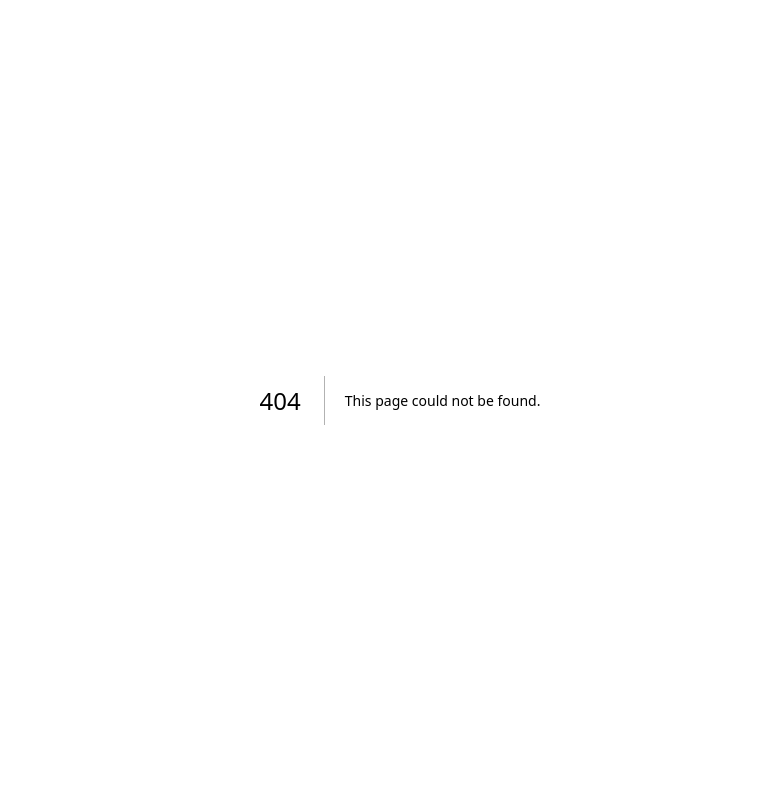
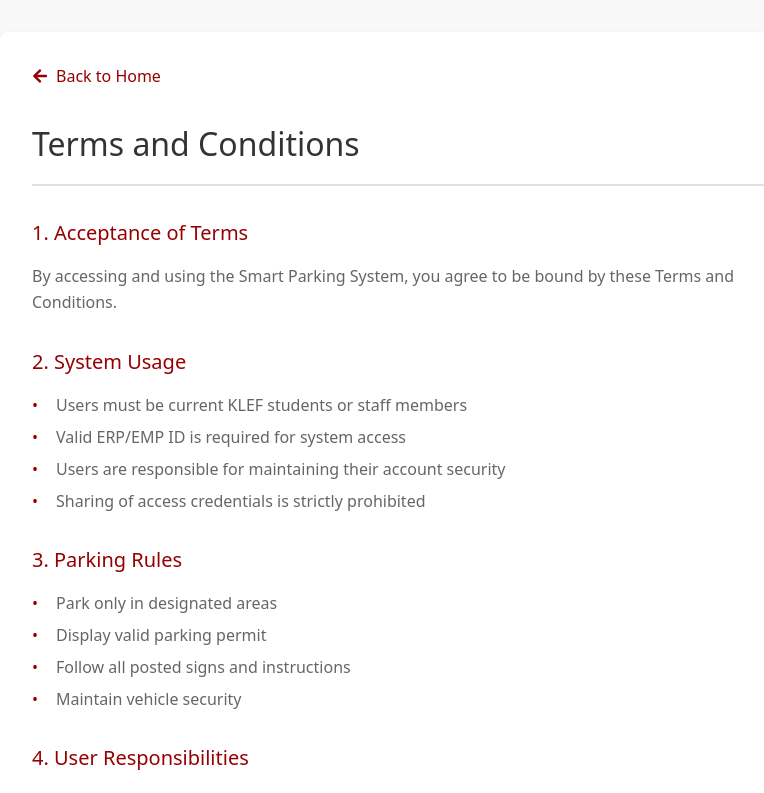
Before and after one commit to dinexh/parken, a Next.js app in the folder my-app/: page /maintenance/terms in a window 1280 px wide. Before the commit this address had no page. Shown: the top 793 px of the page, without its empty margins (240-1004 px from the left). Built offline with nearby package versions, Linux system fonts and the light colour scheme.

Commit message:
added terms and privacy pages

```diff
--- a/my-app/src/app/globals.css
+++ b/my-app/src/app/globals.css
@@ -221,6 +221,38 @@
     margin-top: -15px;
     margin-bottom: 25px;
   }
+
+  .copyright {
+    margin-top: 1.5rem;
+    padding-top: 1rem;
+    font-size: 0.8rem;
+  }
+}
+
+.copyright {
+  margin-top: 2rem;
+  padding-top: 1.5rem;
+  border-top: 1px solid #e1e1e1;
+  text-align: center;
+  color: #666;
+  font-size: 0.875rem;
+  line-height: 1.5;
+}
+
+.copyright p {
+  margin: 0.25rem 0;
+}
+
+.copyright a {
+  color: #970003;
+  text-decoration: none;
+  font-weight: 500;
+  transition: color 0.2s ease;
+}
+
+.copyright a:hover {
+  color: #7a0002;
+  text-decoration: underline;
 }
 
 @media (max-width: 480px) {
@@ -318,3 +350,77 @@ input.error {
   font-size: 0.875rem;
   margin-top: 0.25rem;
 }
+
+.footer {
+  margin-top: 2rem;
+  padding-top: 1.5rem;
+  border-top: 1px solid #e1e1e1;
+  text-align: center;
+  color: #666;
+  font-size: 0.875rem;
+  line-height: 1.5;
+}
+
+.footer-links {
+  margin-bottom: 1rem;
+  display: flex;
+  justify-content: center;
+  align-items: center;
+  gap: 0.5rem;
+}
+
+.footer-links a {
+  color: #970003;
+  text-decoration: none;
+  font-weight: 500;
+  transition: color 0.2s ease;
+}
+
+.footer-links a:hover {
+  color: #7a0002;
+  text-decoration: underline;
+}
+
+.footer-divider {
+  color: #ccc;
+  font-size: 0.75rem;
+}
+
+.footer-info {
+  display: flex;
+  flex-direction: column;
+  gap: 0.25rem;
+}
+
+.footer-info p {
+  margin: 0;
+}
+
+.footer-info a {
+  color: #970003;
+  text-decoration: none;
+  font-weight: 500;
+  transition: color 0.2s ease;
+}
+
+.footer-info a:hover {
+  color: #7a0002;
+  text-decoration: underline;
+}
+
+@media (max-width: 768px) {
+  .footer {
+    margin-top: 1.5rem;
+    padding-top: 1rem;
+    font-size: 0.8rem;
+  }
+
+  .footer-links {
+    flex-direction: column;
+    gap: 0.75rem;
+  }
+
+  .footer-divider {
+    display: none;
+  }
+}
--- /dev/null
+++ b/my-app/src/app/maintenance/maintenance.css
@@ -0,0 +1,103 @@
+.maintenance-page {
+  min-height: 100vh;
+  padding: 2rem;
+  background: #f8f8f8;
+}
+
+.maintenance-container {
+  max-width: 800px;
+  margin: 0 auto;
+  background: white;
+  padding: 2rem;
+  border-radius: 8px;
+  box-shadow: 0 2px 4px rgba(0, 0, 0, 0.1);
+}
+
+.back-button {
+  display: inline-flex;
+  align-items: center;
+  gap: 0.5rem;
+  color: #970003;
+  text-decoration: none;
+  font-weight: 500;
+  margin-bottom: 2rem;
+  transition: color 0.2s ease;
+}
+
+.back-button:hover {
+  color: #7a0002;
+}
+
+h1 {
+  color: #333;
+  font-size: 2rem;
+  margin-bottom: 2rem;
+  padding-bottom: 1rem;
+  border-bottom: 2px solid #e1e1e1;
+}
+
+section {
+  margin-bottom: 2rem;
+}
+
+h2 {
+  color: #970003;
+  font-size: 1.25rem;
+  margin-bottom: 1rem;
+}
+
+p {
+  color: #666;
+  line-height: 1.6;
+  margin-bottom: 1rem;
+}
+
+ul {
+  list-style-type: none;
+  padding-left: 0;
+}
+
+li {
+  color: #666;
+  margin-bottom: 0.5rem;
+  padding-left: 1.5rem;
+  position: relative;
+}
+
+li::before {
+  content: "•";
+  color: #970003;
+  position: absolute;
+  left: 0;
+}
+
+.maintenance-footer {
+  margin-top: 3rem;
+  padding-top: 1rem;
+  border-top: 1px solid #e1e1e1;
+  text-align: center;
+  color: #666;
+  font-size: 0.875rem;
+}
+
+.maintenance-footer p {
+  margin: 0.25rem 0;
+}
+
+@media (max-width: 768px) {
+  .maintenance-page {
+    padding: 1rem;
+  }
+
+  .maintenance-container {
+    padding: 1.5rem;
+  }
+
+  h1 {
+    font-size: 1.75rem;
+  }
+
+  h2 {
+    font-size: 1.15rem;
+  }
+}
--- /dev/null
+++ b/my-app/src/app/maintenance/terms/page.tsx
@@ -0,0 +1,61 @@
+"use client";
+import Link from 'next/link';
+import { FaArrowLeft } from 'react-icons/fa';
+import '../maintenance.css';
+export default function TermsAndConditions() {
+  return (
+    <div className="maintenance-page">
+      <div className="maintenance-container">
+        <Link href="/" className="back-button">
+          <FaArrowLeft /> Back to Home
+        </Link>
+        <h1>Terms and Conditions</h1>
+
+        <section>
+          <h2>1. Acceptance of Terms</h2>
+          <p>By accessing and using the Smart Parking System, you agree to be bound by these Terms and Conditions.</p>
+        </section>
+
+        <section>
+          <h2>2. System Usage</h2>
+          <ul>
+            <li>Users must be current KLEF students or staff members</li>
+            <li>Valid ERP/EMP ID is required for system access</li>
+            <li>Users are responsible for maintaining their account security</li>
+            <li>Sharing of access credentials is strictly prohibited</li>
+          </ul>
+        </section>
+
+        <section>
+          <h2>3. Parking Rules</h2>
+          <ul>
+            <li>Park only in designated areas</li>
+            <li>Display valid parking permit</li>
+            <li>Follow all posted signs and instructions</li>
+            <li>Maintain vehicle security</li>
+          </ul>
+        </section>
+
+        <section>
+          <h2>4. User Responsibilities</h2>
+          <ul>
+            <li>Provide accurate information</li>
+            <li>Update personal information as needed</li>
+            <li>Report system issues promptly</li>
+            <li>Follow campus parking regulations</li>
+          </ul>
+        </section>
+
+        <section>
+          <h2>5. Modifications</h2>
+          <p>KLEF reserves the right to modify these terms at any time. Users will be notified of significant changes.</p>
+        </section>
+
+        <footer className="maintenance-footer">
+          <p>Last Updated: {new Date().toLocaleDateString()}</p>
+          <p>KLEF Smart Parking System</p>
+        </footer>
+      </div>
+    </div>
+  );
+}
```
Also changed, not shown: my-app/src/app/maintenance/privacy/page.tsx (added, +61 -0 lines), my-app/src/app/page.tsx (+11 -0 lines).
